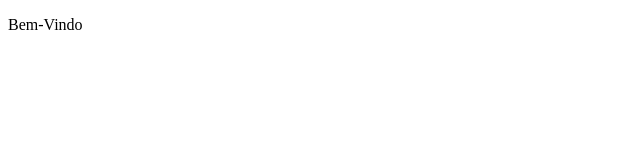
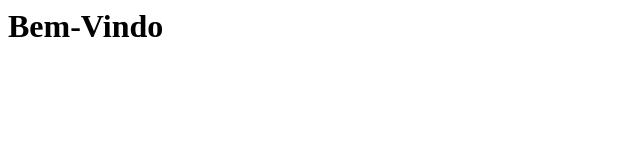
Before and after one commit to RaylonNogueira/projeto1, a plain HTML site: page Index.html in a window 1280 px wide. Shown: the whole page, without its empty margins (0-640 px from the left). Drawn offline with Linux system fonts and the light colour scheme.

Commit message:
Update Index.html

```diff
--- a/Index.html
+++ b/Index.html
@@ -1,16 +1,13 @@
-<!DOCTYPE html>
-<html lang="en">
+
 <head>
     <meta charset="UTF-8">
     <meta http-equiv="X-UA-Compatible" content="IE=edge">
     <meta name="viewport" content="width=device-width, initial-scale=1.0">
 
-
-    <title>Document</title>
 </head>
 <body>
 
-  <p>Bem-Vindo</p>
+  <h1>Bem-Vindo</h1>
 
 </body>
 </html>
```
